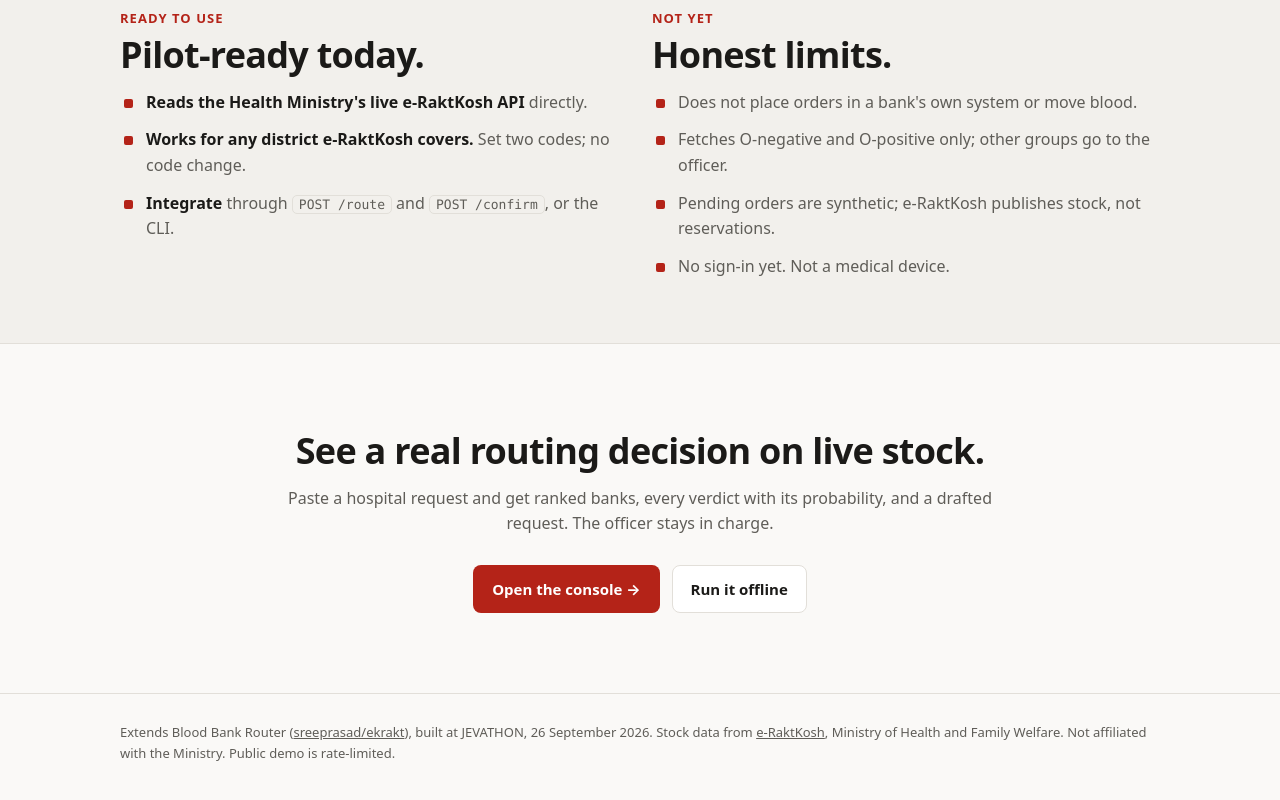
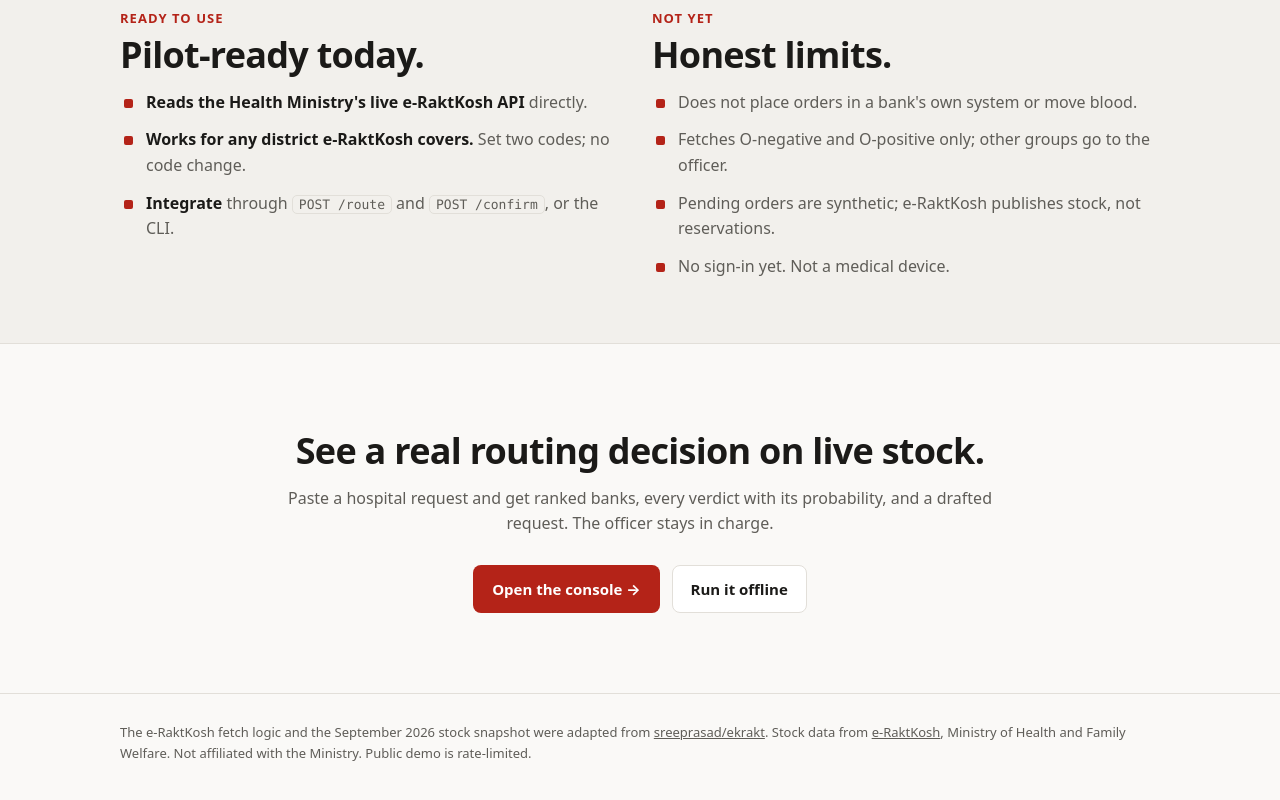
Before and after one commit to SayedZahur786/RaktSetu, a plain HTML site: page static/landing.html in a window 1280 px wide. Shown: the part 3714-4514 px from the top of the page. Drawn offline with Linux system fonts and the light colour scheme.

Commit message:
docs: simplify credits

```diff
--- a/static/landing.html
+++ b/static/landing.html
@@ -270,7 +270,7 @@
 
 <footer>
   <div class="wrap">
-    Extends Blood Bank Router (<a href="https://github.com/sreeprasad/ekrakt">sreeprasad/ekrakt</a>), built at JEVATHON, 26 September 2026. Stock data from <a href="https://eraktkosh.mohfw.gov.in">e-RaktKosh</a>, Ministry of Health and Family Welfare. Not affiliated with the Ministry. Public demo is rate-limited.
+    The e-RaktKosh fetch logic and the September 2026 stock snapshot were adapted from <a href="https://github.com/sreeprasad/ekrakt">sreeprasad/ekrakt</a>. Stock data from <a href="https://eraktkosh.mohfw.gov.in">e-RaktKosh</a>, Ministry of Health and Family Welfare. Not affiliated with the Ministry. Public demo is rate-limited.
   </div>
 </footer>
 </body>
```
Also changed, not shown: 2 other files.
